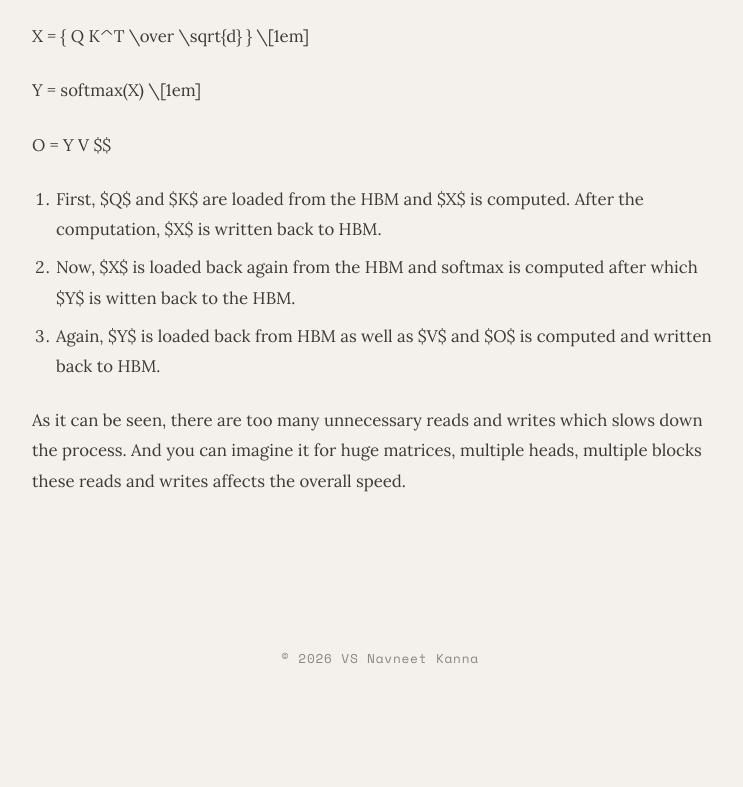
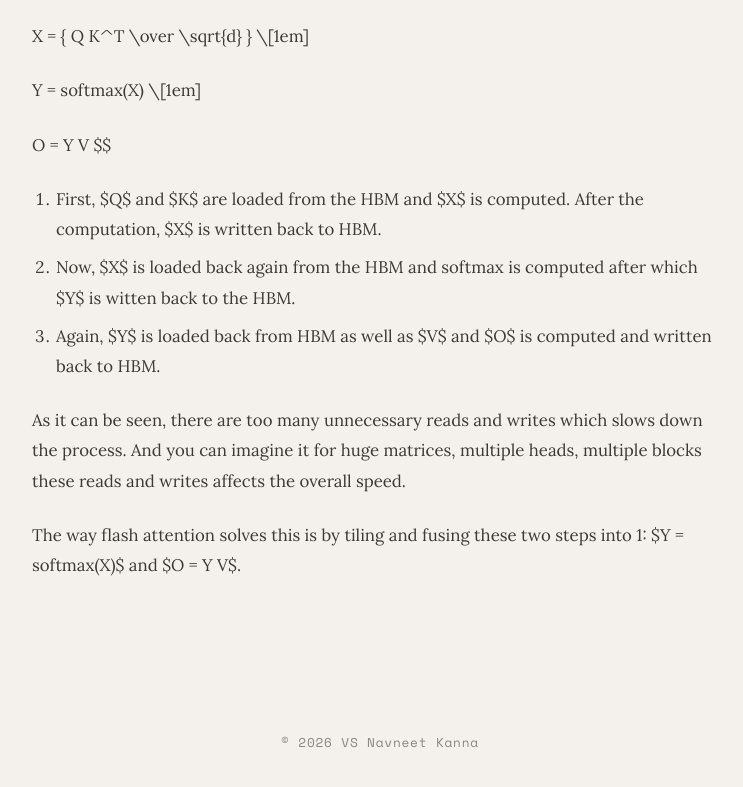
Before and after one commit to NavneetKanna/navneetkanna.github.io, an Astro site: page /blog/fa_1 in a window 1280 px wide. Shown: the part 1605-2392 px from the top of the page, without its empty margins (260-1003 px from the left). Before the commit the page ends 2307 px from the top, so only its background shows below. Built offline with nearby package versions, Linux system fonts and the light colour scheme; Astro itself is replaced by a stand-in of ours.

Commit message:
updating fa

```diff
--- a/src/pages/blog/fa_1.md
+++ b/src/pages/blog/fa_1.md
@@ -66,3 +66,5 @@ $$
 
 As it can be seen, there are too many unnecessary reads and writes which slows down the process. And you can imagine it for huge matrices, multiple heads, multiple blocks these reads and writes affects the
 overall speed.
+
+The way flash attention solves this is by tiling and fusing these two steps into 1: $Y = softmax(X)$ and $O = Y V$.
```
